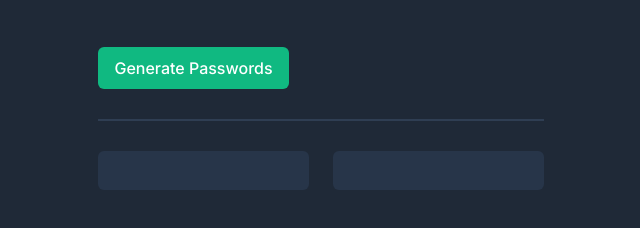
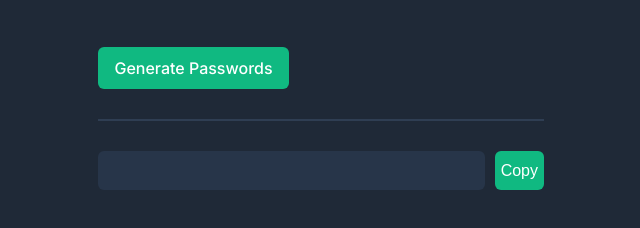
Before and after one commit to DrewBuchanan/PasswordGenerator, a plain HTML site: page index.html in a window 1280 px wide. Shown: the part 192-420 px from the top of the page, without its empty margins (319-959 px from the left). Drawn offline with Linux system fonts and the light colour scheme.

Commit message:
Add copy button

```diff
--- a/index.css
+++ b/index.css
@@ -41,14 +41,14 @@ h2 {
     color: #4ADF86;
 }
 
-button {
+#generate {
+
     margin-top: 50px;
     width: 191;
     height: 42;
-    font-family: "Inter", sans-serif;
-    font-optical-sizing: auto;
-    font-weight: 500;
-    font-style: normal;
+}
+
+button {
     color: white;
     background-color: #10b981;
     border-radius: 6px;
@@ -63,7 +63,8 @@ hr {
 }
 
 input {
-    width: 211px;
+    /*width: 211px;*/
+    flex-grow: 10;
     height: 39px;
     background-color: #273549;
     border: none;
@@ -81,4 +82,7 @@ input:focus {
 #passwords {
     display: flex;
     justify-content: space-between;
+    flex-flow: row wrap;
+    row-gap: 10px;
+    column-gap: 10px;
 }
--- a/index.html
+++ b/index.html
@@ -8,11 +8,11 @@
     <body>
         <h1 class="Karla">Generate a <br><span class="colortext">random password</span></h1>
         <h2 class="Inter">Never use an insecure password again.</h2>
-        <button class="Inter" onclick="generatePasswords()">Generate Passwords</button>
+        <button id="generate" class="Inter" onclick="generatePasswords()">Generate Passwords</button>
         <hr>
         <div id="passwords">
-            <input class="Inter" id="password-one" readonly></input>
-            <input class="inter" id="password-two" readonly></input>
+            <input class="Inter password" id="password-one" readonly></input>
+            <button onclick="copyToClipboard()">Copy</button>
         </div>
         <script src="index.js"></script>
     </body>
```
